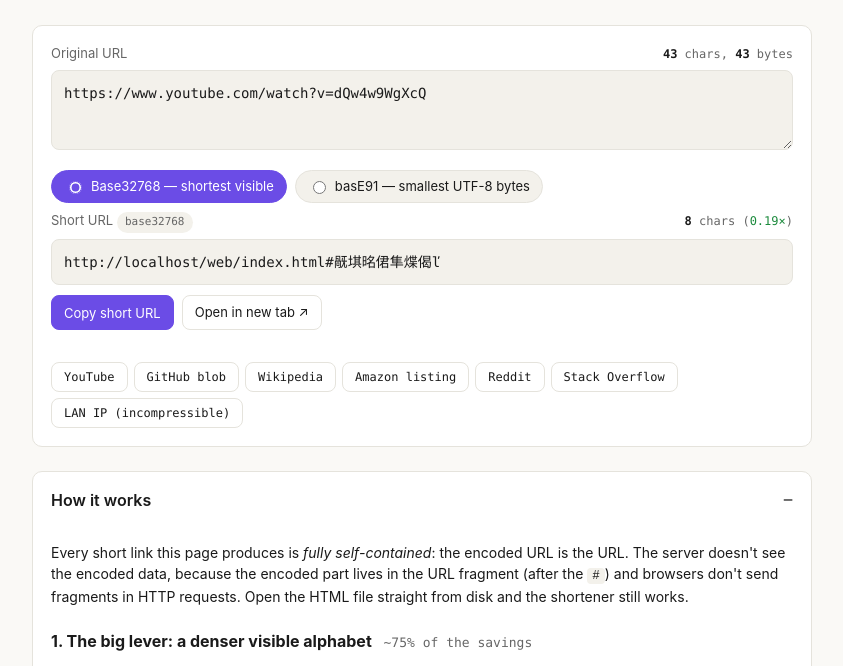
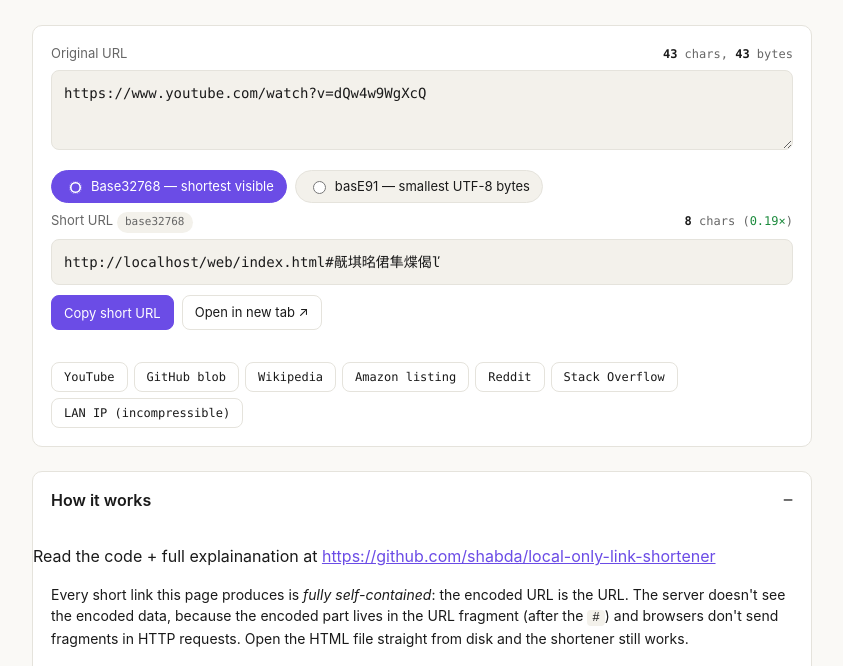
Before and after one commit to shabda/local-only-link-shortener, a website: page web/index.html in a window 1280 px wide. Shown: the part 131-797 px from the top of the page, without its empty margins (218-1061 px from the left). Drawn offline with Linux system fonts and the light colour scheme.

Commit message:
Improve explainer section in index.html
Updated the summary text and added a paragraph with a link to the full explanation.

```diff
--- a/web/index.html
+++ b/web/index.html
@@ -280,7 +280,10 @@
      EXPLAINER
      ============================================================ -->
 <details class="how" open>
-  <summary>How it works</summary>
+  <summary>How it works </summary>
+  <p>
+    Read the code + full explainanation at <a href="https://github.com/shabda/local-only-link-shortener">https://github.com/shabda/local-only-link-shortener</a>
+  </p>
   <div class="how-body">
 
     <p>
```
